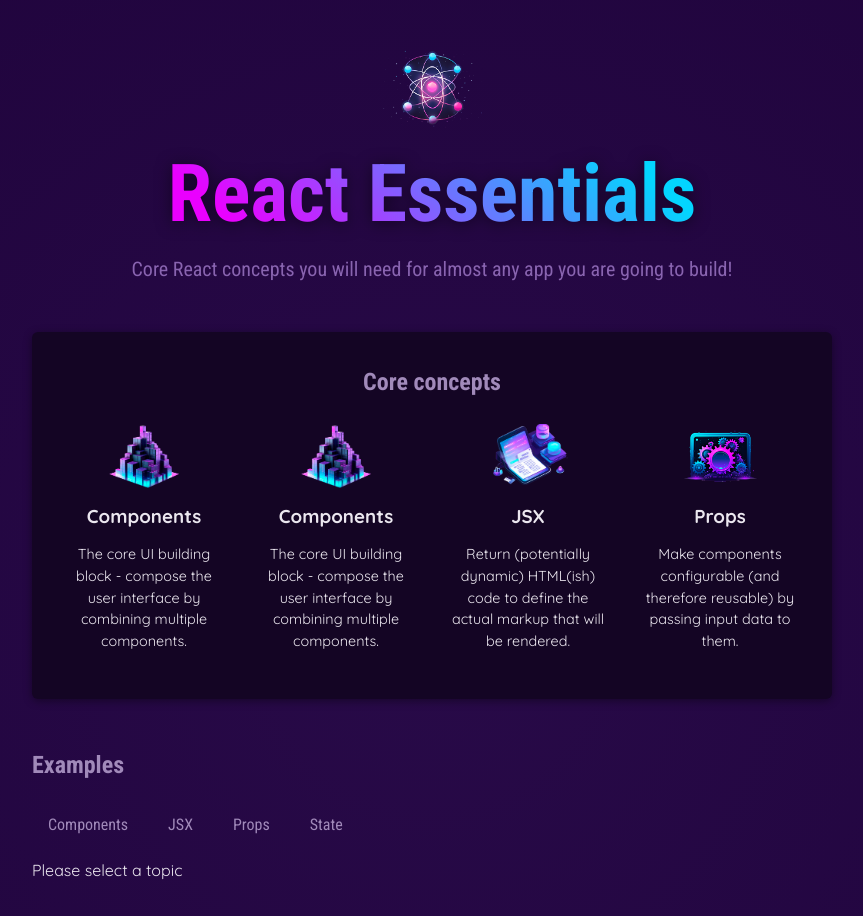
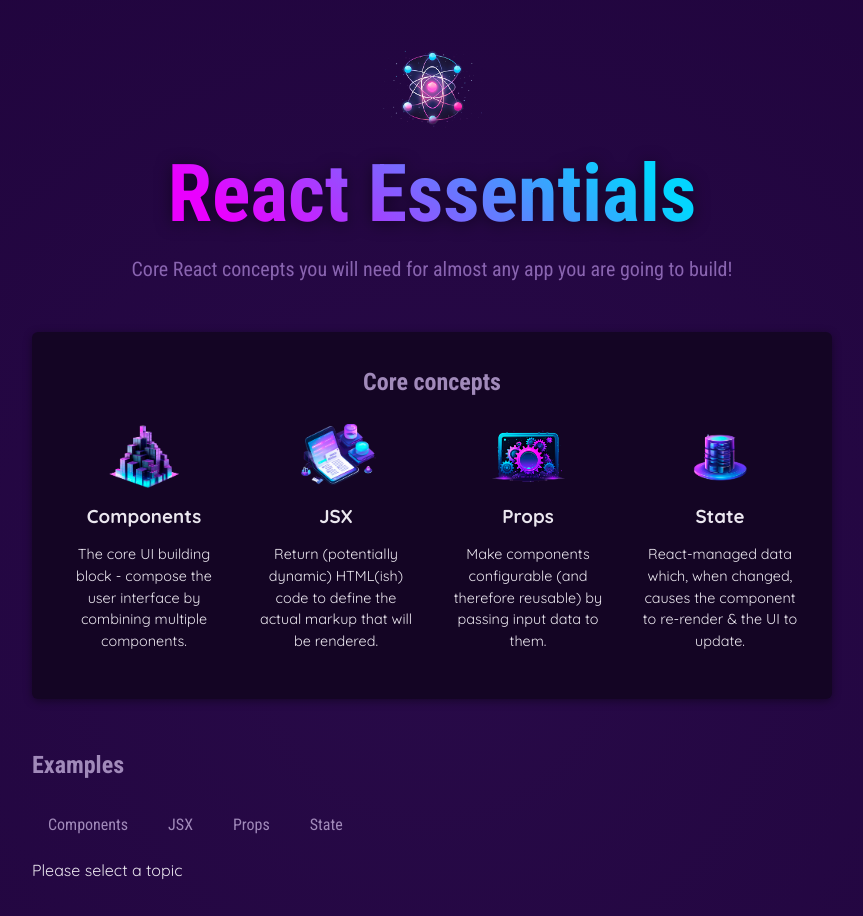
Before and after one commit to aleale2121/react-essential, a React (Vite) app: page / in a window 1280 px wide. Shown: the top 916 px of the page, without its empty margins (208-1071 px from the left). Built offline with nearby package versions, Linux system fonts and the light colour scheme.

Commit message:
output list item dynamically

```diff
--- a/src/App.jsx
+++ b/src/App.jsx
@@ -33,14 +33,17 @@ function App() {
         <section id="core-concepts">
           <h2>Core concepts</h2>
           <ul>
-            <CoreConcept
+            {CORE_CONCEPTS.map((conceptItem) => (
+              <CoreConcept key={conceptItem.title} {...conceptItem} />
+            ))}
+            {/* { <CoreConcept
               title={CORE_CONCEPTS[0].title}
               description={CORE_CONCEPTS[0].description}
               image={CORE_CONCEPTS[0].image}
             />
             <CoreConcept {...CORE_CONCEPTS[0]} />
             <CoreConcept {...CORE_CONCEPTS[1]} />
-            <CoreConcept {...CORE_CONCEPTS[2]} />
+            <CoreConcept {...CORE_CONCEPTS[2]} /> */}
           </ul>
         </section>
         <section id="examples">
```
